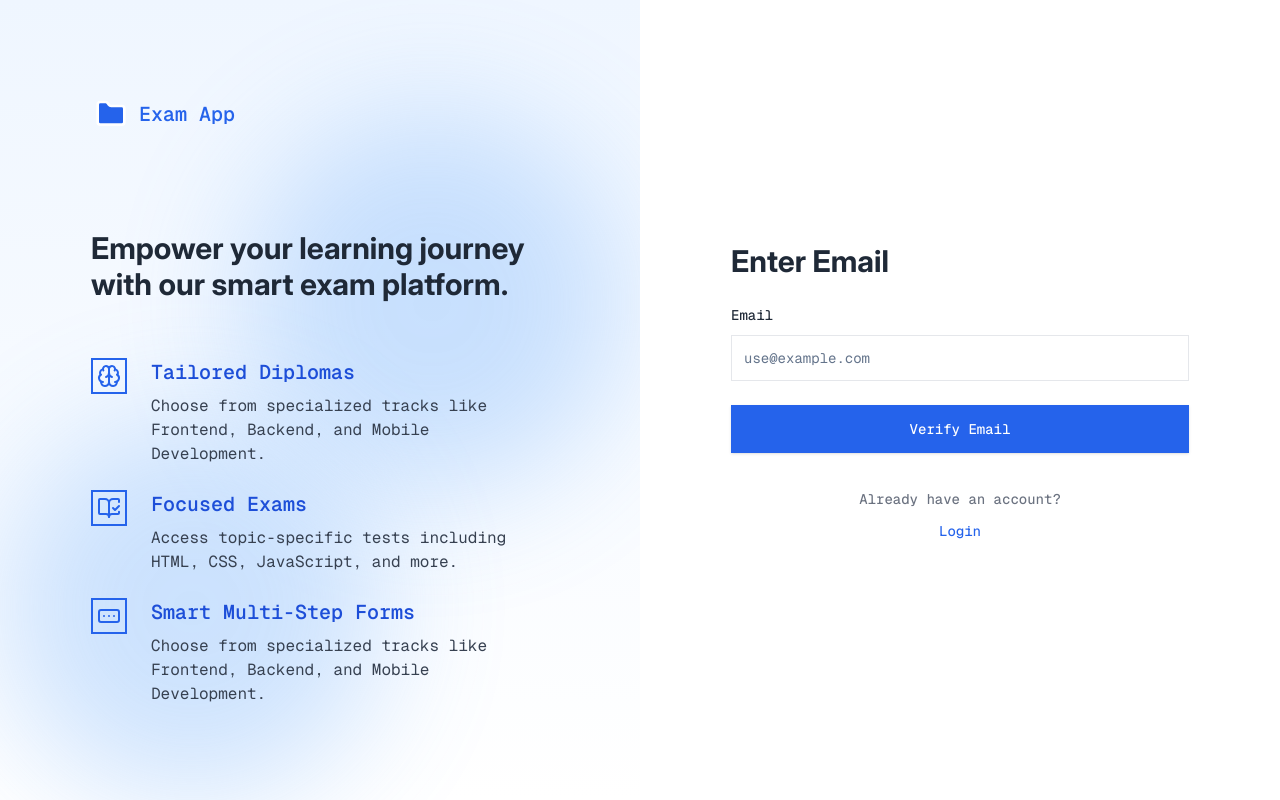
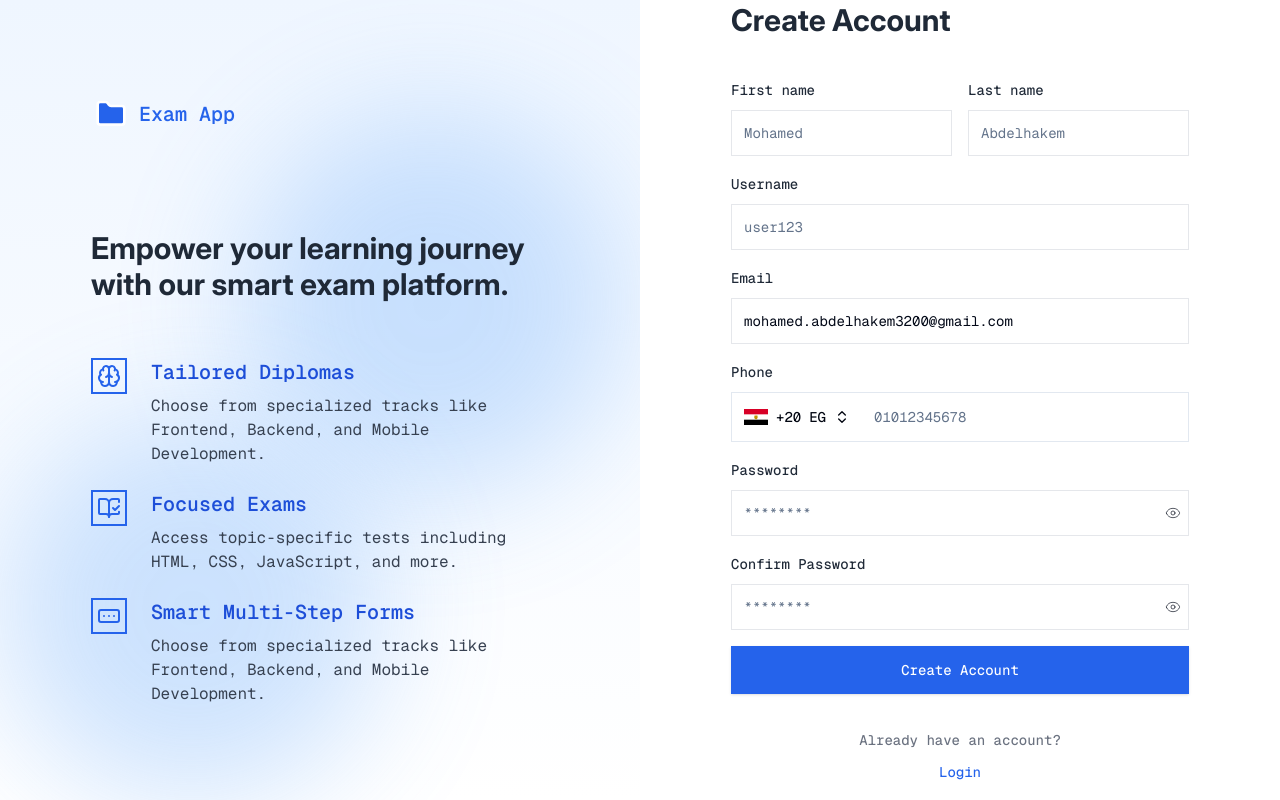
Before and after one commit to MohamedAbdelhakem17/exam-app, a Next.js app: page /register in a window 1280 px wide. Built offline with nearby package versions, Linux system fonts and the light colour scheme.

Commit message:
feat(auth): implement confirm email functionality and refactor registration flow

```diff
--- a/src/app/(auth)/_actions/auth.action.ts
+++ b/src/app/(auth)/_actions/auth.action.ts
@@ -3,6 +3,7 @@
 import { REQUEST_HEADERS } from "@/lib/constants/request-headers.constant";
 import { SERVER_ENV } from "@/lib/env";
 import {
+  ConfirmEmailValues,
   CreatePasswordValues,
   ForgotPasswordValues,
   OtpValues,
@@ -19,15 +20,13 @@ import { cookies } from "next/headers";
 
 // Handel Register
 export async function register(data: RegisterValues) {
-  const url = process.env.BASE_API_URL + "/auth/signup";
-
   const phone = parsePhoneNumberFromString(data.phone);
 
   if (phone?.isValid()) {
     data.phone = 0 + phone.nationalNumber;
   }
 
-  const response = await fetch(url, {
+  const response = await fetch(`${SERVER_ENV.BASE_API_URL}/auth/register`, {
     method: "POST",
     headers: {
       ...REQUEST_HEADERS,
@@ -38,6 +37,8 @@ export async function register(data: RegisterValues) {
 
   const payload: ApiResponse<RegisterResponse> = await response.json();
 
+  console.log(payload);
+
   return payload;
 }
 
@@ -45,6 +46,23 @@ export async function register(data: RegisterValues) {
 export async function verifyEmail(data: VerifyEmailValues) {
   const response = await fetch(
     `${SERVER_ENV.BASE_API_URL}/auth/send-email-verification`,
+    {
+      method: "Post",
+      headers: {
+        ...REQUEST_HEADERS,
+      },
+      body: JSON.stringify(data),
+    },
+  );
+
+  const payload: ApiResponse<null> = await response.json();
+
+  return payload;
+}
+// Handel Verify OTP
+export async function confirmEmail(data: ConfirmEmailValues) {
+  const response = await fetch(
+    `${SERVER_ENV.BASE_API_URL}/auth/confirm-email-verification`,
     {
       method: "Post",
       headers: {
--- a/src/app/(auth)/register/_components/_steps/confirm-email.tsx
+++ b/src/app/(auth)/register/_components/_steps/confirm-email.tsx
@@ -1,9 +1,108 @@
+import { FormLayout } from "@/app/(auth)/_components";
+import useConfirmEmail from "@/app/(auth)/register/_hooks/use-confirm-email";
+import { ApiFeedback, InputOtpSlot } from "@/components/shared";
+import { Button } from "@/components/ui/button";
+import {
+  Form,
+  FormControl,
+  FormField,
+  FormItem,
+  FormMessage,
+} from "@/components/ui/form";
+import { REGISTER_STEEP } from "@/lib/constants/auth.constant";
+import {
+  ConfirmEmailSchema,
+  ConfirmEmailValues,
+} from "@/lib/schemes/auth.schema";
 import { RegisterStepsType } from "@/lib/types/auth";
+import { zodResolver } from "@hookform/resolvers/zod";
 import { Dispatch, SetStateAction } from "react";
+import { SubmitHandler, useForm } from "react-hook-form";
+import { toast } from "sonner";
 
 type FormProps = {
   setStep: Dispatch<SetStateAction<RegisterStepsType>>;
+  email: string;
 };
-export default function ConfirmEmail({ setStep }: FormProps) {
-  return <div>ConfirmEmail</div>;
+export default function ConfirmEmail({ setStep, email }: FormProps) {
+  // Mutations
+  const { confirmEmail, isPending, error } = useConfirmEmail();
+
+  // Form and Validation
+  const form = useForm<ConfirmEmailValues>({
+    defaultValues: {
+      code: "",
+      email,
+    },
+
+    resolver: zodResolver(ConfirmEmailSchema),
+  });
+
+  // Function
+  const onSubmit: SubmitHandler<ConfirmEmailValues> = (data) => {
+    confirmEmail(
+      { email: email, code: data.code },
+      {
+        onSuccess: (res: ApiResponse<object>) => {
+          // success alert
+          toast.success(
+            res?.message || "Email confirmed Successfully , complete Register",
+            {
+              duration: 700,
+              onAutoClose: () => {
+                setStep(REGISTER_STEEP.REGISTER);
+              },
+            },
+          );
+        },
+      },
+    );
+  };
+
+  // Variables
+  const {
+    isValid,
+    isSubmitted,
+    errors: { code },
+  } = form.formState;
+
+  return (
+    <FormLayout label="Confirm Email">
+      <Form {...form}>
+        <form onSubmit={form.handleSubmit(onSubmit)} className="space-y-6">
+          {/* OTP Field  */}
+          <FormField
+            control={form.control}
+            name="code"
+            render={({ field }) => (
+              <FormItem>
+                {/* Input */}
+                <FormControl>
+                  <InputOtpSlot
+                    length={6}
+                    isError={Boolean(code)}
+                    field={field}
+                  />
+                </FormControl>
+
+                {/* Feedback */}
+                <FormMessage className="text-center" />
+              </FormItem>
+            )}
+          />
+
+          {/* Api Feedback */}
+          <ApiFeedback>{error?.errors[0]?.message as string}</ApiFeedback>
+
+          {/* Submit  */}
+          <Button
+            disabled={(isSubmitted && !isValid) || isPending}
+            pending={isPending}
+          >
+            Confirm Email
+          </Button>
+        </form>
+      </Form>
+    </FormLayout>
+  );
 }
--- a/src/app/(auth)/register/_components/_steps/register-form.tsx
+++ b/src/app/(auth)/register/_components/_steps/register-form.tsx
@@ -21,7 +21,7 @@ import { PhoneInput } from "../../../../../components/shared/phone-input";
 import { FormLayout } from "../../../_components";
 import useRegister from "../../_hooks/use-register";
 
-export default function RegisterForm() {
+export default function RegisterForm({ email }: { email: string }) {
   // Navigation
   const router = useRouter();
 
@@ -34,10 +34,10 @@ export default function RegisterForm() {
       firstName: "",
       lastName: "",
       username: "",
-      email: "",
+      email: email,
       phone: "",
       password: "",
-      rePassword: "",
+      confirmPassword: "",
     },
 
     resolver: zodResolver(registerSchema),
@@ -194,7 +194,7 @@ export default function RegisterForm() {
           {/* Confirm Password */}
           <FormField
             control={form.control}
-            name="rePassword"
+            name="confirmPassword"
             render={({ field }) => (
               <FormItem className="col-span-full">
                 {/* Label */}
@@ -211,7 +211,11 @@ export default function RegisterForm() {
           />
 
           {/* Api feedback */}
-          <ApiFeedback>{error?.message}</ApiFeedback>
+          <ApiFeedback className="col-span-full">
+            {error?.errors
+              ?.map((error: { message: string }) => error.message)
+              .join(" ") || (error?.message as string)}
+          </ApiFeedback>
 
           {/* Submit */}
           <Button
--- a/src/app/(auth)/register/_components/_steps/verify-email.tsx
+++ b/src/app/(auth)/register/_components/_steps/verify-email.tsx
@@ -53,8 +53,7 @@ export default function VerifyEmail({ setStep, email, setEmail }: FormProps) {
 
           // success alert
           toast.success(
-            res?.message ||
-              "Registration completed successfully. You can now log in.",
+            res?.message || "Verification code sent to your email.",
             {
               duration: 700,
               onAutoClose: () => {
@@ -95,7 +94,10 @@ export default function VerifyEmail({ setStep, email, setEmail }: FormProps) {
           />
 
           {/* Api Feedback */}
-          <ApiFeedback>{error?.errors[0]?.message as string}</ApiFeedback>
+          <ApiFeedback>
+            {(error?.errors?.[0]?.message as string) ||
+              (error?.message as string)}
+          </ApiFeedback>
 
           {/* Submit  */}
           <Button
--- a/src/app/(auth)/register/_components/register-layout.tsx
+++ b/src/app/(auth)/register/_components/register-layout.tsx
@@ -3,15 +3,16 @@
 import { REGISTER_STEEP } from "@/lib/constants/auth.constant";
 import { RegisterStepsType } from "@/lib/types/auth";
 import { useState } from "react";
+import ConfirmEmail from "./_steps/confirm-email";
 import RegisterForm from "./_steps/register-form";
 import VerifyEmail from "./_steps/verify-email";
 
 export default function RegisterLayout() {
   // State
-  const [email, setEmail] = useState<string | null>(null);
-  const [step, setStep] = useState<RegisterStepsType>(
-    REGISTER_STEEP.VERIFY_EMAIL,
+  const [email, setEmail] = useState<string | null>(
+    "mohamed.abdelhakem3200@gmail.com",
   );
+  const [step, setStep] = useState<RegisterStepsType>(REGISTER_STEEP.REGISTER);
 
   const steps = {
     [REGISTER_STEEP.VERIFY_EMAIL]: (
@@ -22,13 +23,9 @@ export default function RegisterLayout() {
       />
     ),
     [REGISTER_STEEP.CONFIRM_EMAIL]: (
-      <h2>
-        {" "}
-        Verify Email{" "}
-        <span onClick={() => setStep(REGISTER_STEEP.REGISTER)}>next</span>
-      </h2>
+      <ConfirmEmail setStep={setStep} email={email as string} />
     ),
-    [REGISTER_STEEP.REGISTER]: <RegisterForm />,
+    [REGISTER_STEEP.REGISTER]: <RegisterForm email={email as string} />,
   };
   return <>{steps[step]}</>;
 }
--- /dev/null
+++ b/src/app/(auth)/register/_hooks/use-confirm-email.ts
@@ -0,0 +1,27 @@
+import { confirmEmail } from "@/app/(auth)/_actions/auth.action";
+import { ConfirmEmailValues } from "@/lib/schemes/auth.schema";
+import { useMutation } from "@tanstack/react-query";
+
+export default function useConfirmEmail() {
+  const { mutate, isPending, error } = useMutation<
+    SuccessResponse<object>,
+    ErrorResponse,
+    ConfirmEmailValues
+  >({
+    mutationKey: ["confirm-email"],
+
+    mutationFn: async (data: ConfirmEmailValues) => {
+      // Confirm Email
+      const payload: ApiResponse<object> = await confirmEmail(data);
+
+      // Error case
+      if (!payload.status) {
+        throw payload;
+      }
+
+      return payload;
+    },
+  });
+
+  return { isPending, error, confirmEmail: mutate };
+}
--- a/src/app/(auth)/register/_hooks/use-register.ts
+++ b/src/app/(auth)/register/_hooks/use-register.ts
@@ -1,16 +1,23 @@
+import { RegisterValues } from "@/lib/schemes/auth.schema";
+import { RegisterResponse } from "@/lib/types/auth";
 import { useMutation } from "@tanstack/react-query";
 import { register } from "../../_actions/auth.action";
-import { RegisterValues } from "@/lib/schemes/auth.schema";
-import { RegisterResponse } from "@/lib/types/auth";
 
 export default function useRegister() {
-  const { mutate, isPending, error } = useMutation({
+  const { mutate, isPending, error } = useMutation<
+    ApiResponse<RegisterResponse>,
+    ErrorResponse,
+    RegisterValues
+  >({
     mutationFn: async (data: RegisterValues) => {
-      const payload: ApiResponse<RegisterResponse> = await register(data)
-      if ("code" in payload) {
-        throw new Error(payload.message)
+      const payload: ApiResponse<RegisterResponse> = await register(data);
+      // Error case
+      if (!payload.status) {
+        throw payload;
       }
-    }
+
+      return payload;
+    },
   });
 
   return { isPending, error, register: mutate };
--- a/src/lib/schemes/auth.schema.ts
+++ b/src/lib/schemes/auth.schema.ts
@@ -48,12 +48,12 @@ export const registerSchema = z
         "Password must contain at least one uppercase letter, one lowercase letter, one number, and one special character.",
       ),
 
-    rePassword: z
+    confirmPassword: z
       .string()
       .nonempty("Confirm password is required")
       .min(8, "Min 8 characters"),
   })
-  .refine((data) => data.password === data.rePassword, {
+  .refine((data) => data.password === data.confirmPassword, {
     message: "Passwords don't match",
     path: ["confirmPassword"],
   });
@@ -110,3 +110,11 @@ export type EditUserPasswordValues = z.infer<typeof editUserPasswordSchema>;
 
 export const VerifyEmailSchema = registerSchema.pick({ email: true });
 export type VerifyEmailValues = z.infer<typeof VerifyEmailSchema>;
+
+export const ConfirmEmailSchema = z.object({
+  email: z.string(),
+  code: z
+    .string()
+    .min(6, { message: "Your one‑time password must be 6 characters." }),
+});
+export type ConfirmEmailValues = z.infer<typeof ConfirmEmailSchema>;
```
